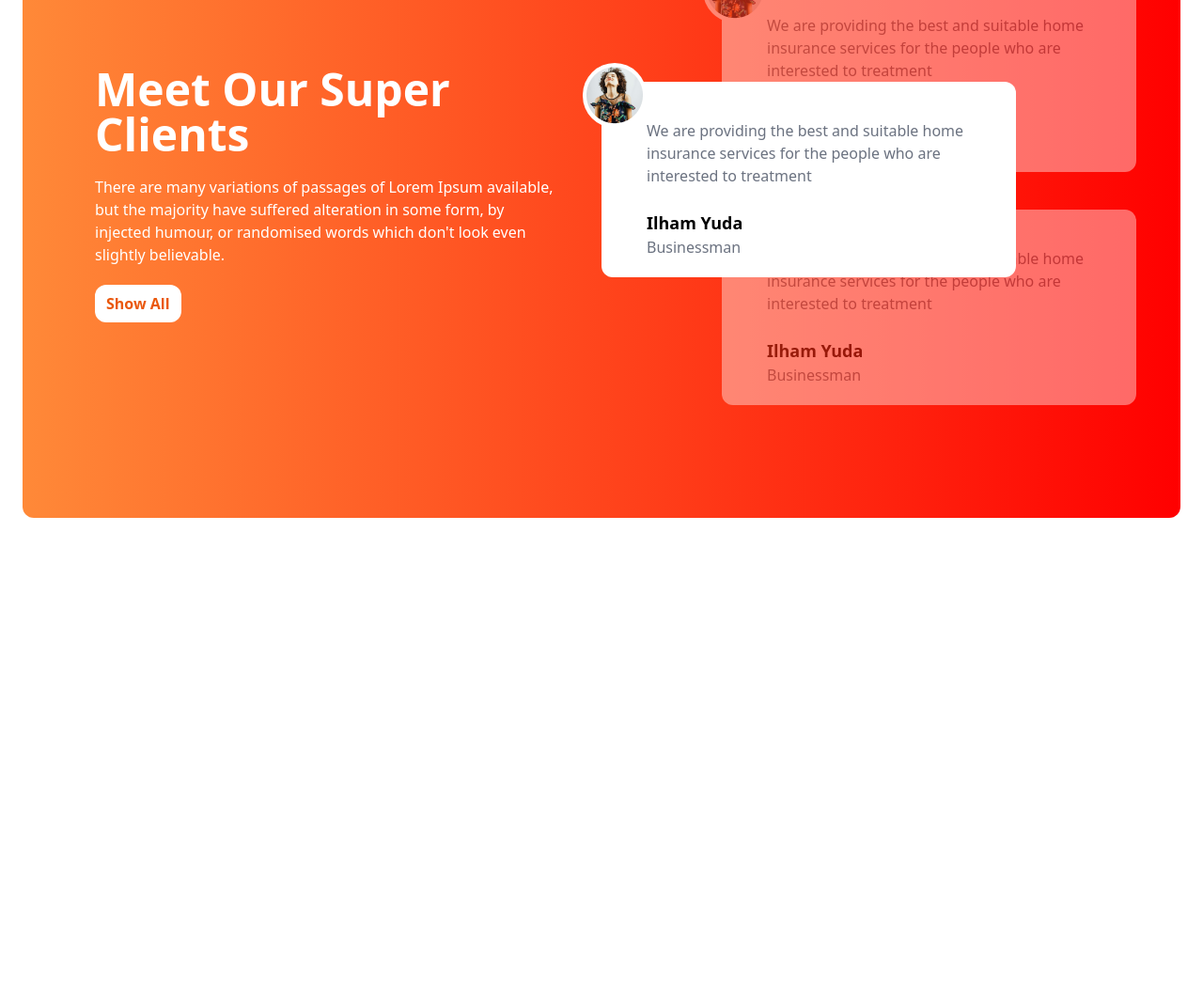
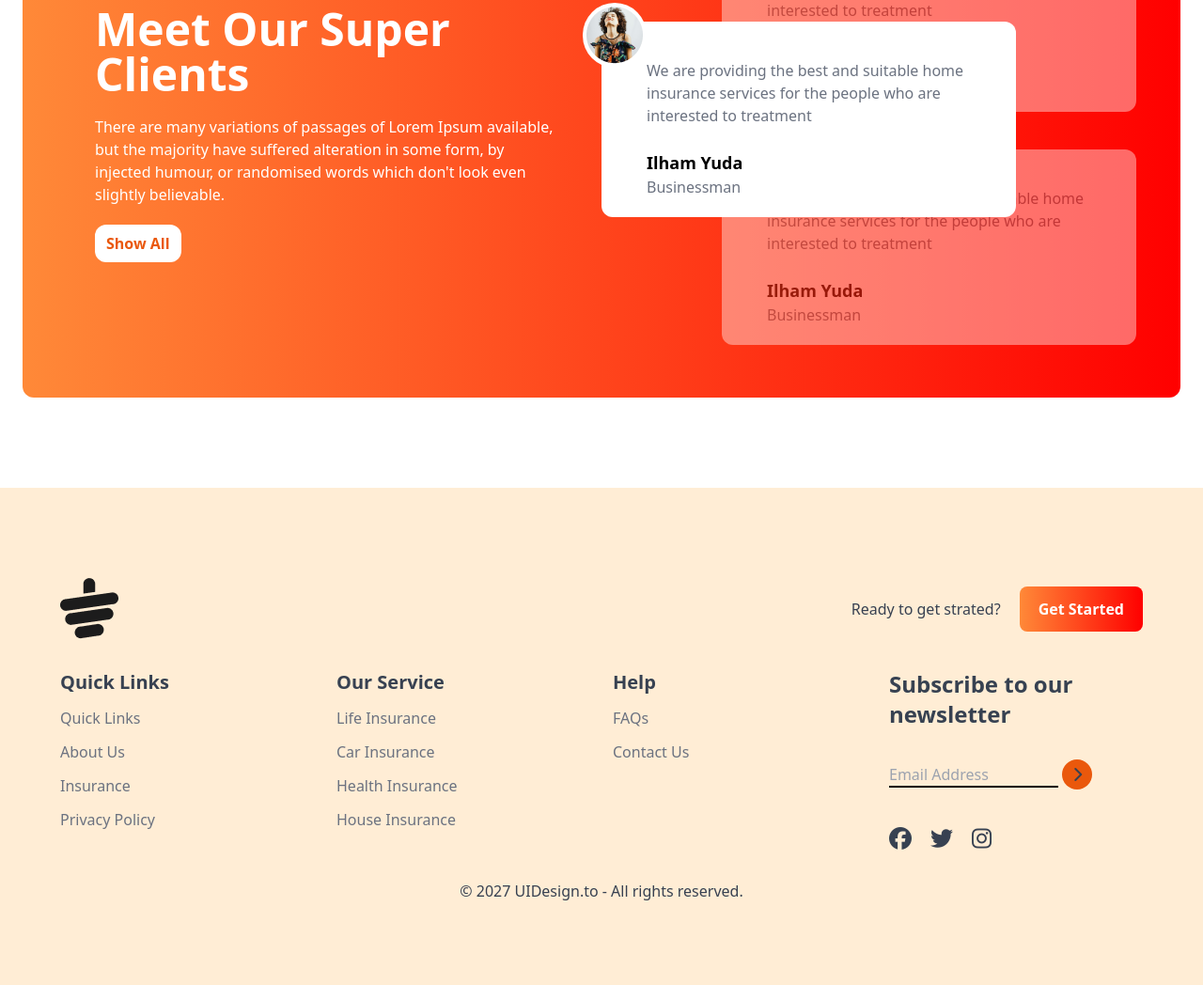
Before and after one commit to foisal-ahmed07/tea-house-restaurant, a plain HTML site: page index.html in a window 1280 px wide. Shown: the part 2054-3102 px from the top of the page at 94% size. Before the commit the page ends 2701 px from the top, so only its background shows below. Drawn offline with nearby package versions, Linux system fonts and the light colour scheme.

Commit message:
footer section done

```diff
--- a/index.html
+++ b/index.html
@@ -154,7 +154,7 @@
 
           <section class="mb-24 px-6">
             <!-- full container -->
-             <div class="bg-gradient-to-r from-[#FF8938] to-[#FF0000] rounded-xl grid grid-cols-1 lg:grid-cols-2  text-white px-7 md:py-16">
+             <div class="bg-gradient-to-r from-[#FF8938] to-[#FF0000] rounded-xl grid grid-cols-1 lg:grid-cols-2  text-white px-7 ">
               <!-- text-container -->
                <div class="flex justify-center items-center overflow-hidden">
                 <div class="w-5/6">
@@ -227,11 +227,87 @@
 
 
         </main>
-        <!-- footer section start-->
-         <footer>
 
-         </footer>
      </Main>
+
+     <!-- footer section start-->
+     <footer class="bg-orange-100 text-gray-700 px-4 py-10 md:px-16">
+
+      <div class="max-w-screen-xl mx-auto">
+        <!-- logo -->
+         <div class="flex justify-between items-center mb-8 mt-14">
+          <img src="./images/cup.png" alt="logo">
+          <div class="flex
+           justify-center items-center gap-5">
+           <p>Ready to get strated?</p>
+           <button class="bg-gradient-to-r from-[#FF8938] to-[#FF0000] px-5 py-3 rounded-lg font-bold text-white"> Get Started</button>
+          </div>
+
+         </div>
+
+        <!-- links section -->
+         <div class="grid grid-cols-1 md:grid-cols-2 lg:grid-cols-4 gap-6">
+
+          <!-- first links -->
+           <div>
+            <h3 class="text-xl font-bold mb-3">Quick Links</h3>
+            <p class="text-gray-500 mb-3">Quick Links</p>
+            <p class="text-gray-500 mb-3">About Us</p>
+            <p class="text-gray-500 mb-3">Insurance</p>
+            <p class="text-gray-500 mb-3">Privacy Policy</p>
+           </div>
+
+           <!-- second links -->
+            <div>
+              <h3 class="text-xl font-bold mb-3">Our Service</h3>
+            <p class="text-gray-500 mb-3">Life Insurance</p>
+            <p class="text-gray-500 mb-3">Car Insurance</p>
+            <p class="text-gray-500 mb-3">Health Insurance</p>
+            <p class="text-gray-500 mb-3">House Insurance</p>
+            </div>
+
+            <!-- 3rd links -->
+             <div>
+              <h3 class="text-xl font-bold mb-3">Help</h3>
+              <p class="text-gray-500 mb-3">FAQs</p>
+              <p class="text-gray-500 mb-3">Contact Us</p>
+             </div>
+
+             <!-- 4th links -->
+              <div>
+                <h2 class="text-2xl font-bold mb-8">Subscribe to our <br> newsletter</h2>
+                <div class="flex flex-col space-y-2">
+                  <div>
+                    <input class="border-b-2 border-black bg-transparent w-4/6 " type="text" name="" id="" placeholder="Email Address">
+                    <i class="fa-solid fa-chevron-right bg-orange-600 rounded-full inline-flex justify-center items-center w-8 h-8 "></i>
+                  </div>
+
+                  <div class="flex items-center gap-5 pt-8 text-2xl">
+                    <i class="fa-brands fa-facebook "></i>
+                    <i class="fa-brands fa-twitter"></i>
+                    <i class="fa-brands fa-instagram"></i>
+
+                  </div>
+
+                </div>
+
+
+              </div>
+
+         </div>
+
+         <div >
+          <p class="text-center mt-8 text-gray-700 mb-12">© 2027 UIDesign.to - All rights reserved.</p>
+        </div>
+
+
+
+
+      </div>
+
+
+
+     </footer>
 
 </body>
 </html>
```
